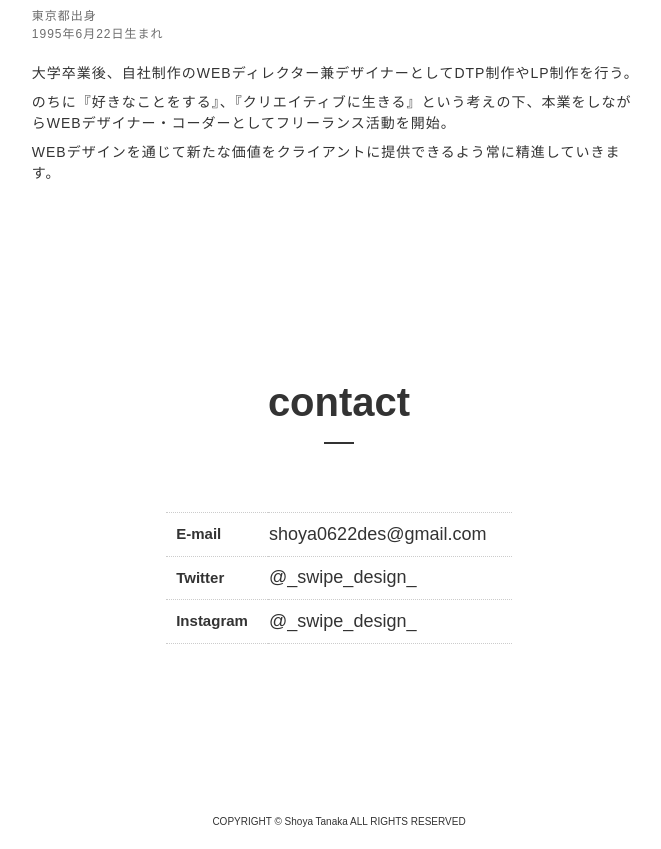
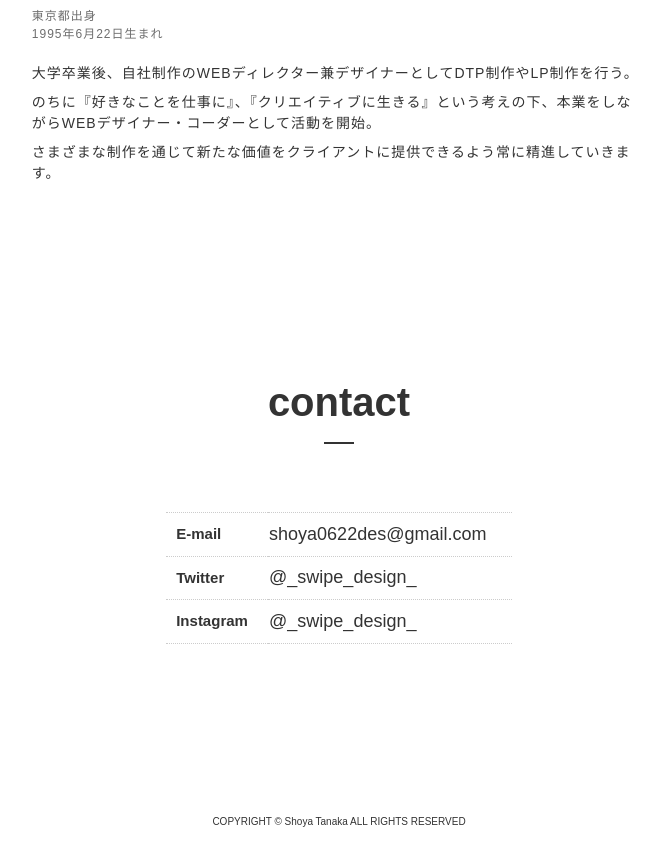
Before and after one commit to 5wipe/5wipe.github.io, a plain HTML site: page index.html in a window 1280 px wide. Shown: the part 2221-3070 px from the top of the page, without its empty margins (301-962 px from the left). Drawn offline with Linux system fonts and the light colour scheme; a web font is replaced by a local one.

Commit message:
Add files via upload

```diff
--- a/index.html
+++ b/index.html
@@ -120,10 +120,10 @@
 								大学卒業後、自社制作のWEBディレクター兼デザイナーとしてDTP制作やLP制作を行う。
 							</p>
 							<p>
-								のちに『好きなことをする』、『クリエイティブに生きる』という考えの下、本業をしながらWEBデザイナー・コーダーとしてフリーランス活動を開始。
+								のちに『好きなことを仕事に』、『クリエイティブに生きる』という考えの下、本業をしながらWEBデザイナー・コーダーとして活動を開始。
 							</p>
 							<p>
-								WEBデザインを通じて新たな価値をクライアントに提供できるよう常に精進していきます。
+								さまざまな制作を通じて新たな価値をクライアントに提供できるよう常に精進していきます。
 							</p>
 						</div>
 					</div>
```
